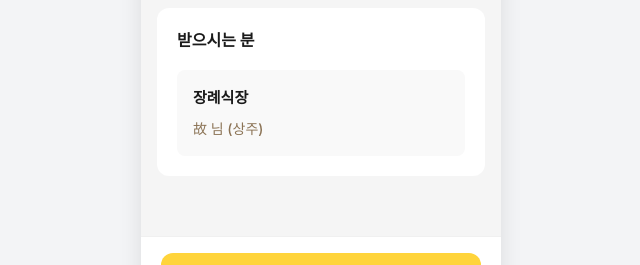
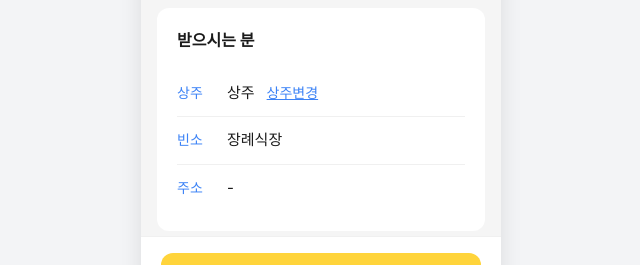
Before and after one commit to seunghun2/dodambugo, a Next.js app: page /view/1/order/1 in a window 1280 px wide. Shown: the part 475-740 px from the top of the page, without its empty margins (319-959 px from the left). Built offline with nearby package versions, Linux system fonts and the light colour scheme; no server answers; the database is empty; a web font is replaced by a local one.

Commit message:
ui: 받으시는 분 섹션 상주/빈소/주소 형식으로 변경

```diff
--- a/app/view/[id]/order/[productId]/order.css
+++ b/app/view/[id]/order/[productId]/order.css
@@ -169,6 +169,49 @@
     font-weight: 500;
 }
 
+/* 받으시는 분 새 스타일 */
+.recipient-info {
+    background: #FFFFFF;
+}
+
+.recipient-row {
+    display: flex;
+    align-items: flex-start;
+    padding: 12px 0;
+    border-bottom: 1px solid #F0F0F0;
+}
+
+.recipient-row:last-child {
+    border-bottom: none;
+}
+
+.recipient-label {
+    width: 50px;
+    flex-shrink: 0;
+    font-size: 14px;
+    color: #3B82F6;
+    font-weight: 500;
+}
+
+.recipient-value {
+    flex: 1;
+    font-size: 15px;
+    color: #1A1A1A;
+    line-height: 1.4;
+}
+
+.btn-change-recipient {
+    display: inline;
+    margin-left: 12px;
+    padding: 0;
+    background: none;
+    border: none;
+    font-size: 14px;
+    color: #3B82F6;
+    text-decoration: underline;
+    cursor: pointer;
+}
+
 /* 폼 */
 .form-group {
     margin-bottom: 16px;
--- a/app/view/[id]/order/[productId]/page.tsx
+++ b/app/view/[id]/order/[productId]/page.tsx
@@ -213,10 +213,22 @@ export default function OrderPage() {
                         {/* Step 1: 받으시는 분 */}
                         <section className="order-section">
                             <h2 className="section-title">받으시는 분</h2>
-                            <div className="delivery-info">
-                                <p className="funeral-home">{bugo?.funeral_home || '장례식장'} {bugo?.room_number || ''}</p>
-                                <p className="address">{bugo?.address || ''}</p>
-                                <p className="deceased">故 {bugo?.deceased_name}님 ({orderForm.recipientName || '상주'})</p>
+                            <div className="recipient-info">
+                                <div className="recipient-row">
+                                    <span className="recipient-label">상주</span>
+                                    <span className="recipient-value">
+                                        {orderForm.recipientName || '상주'}
+                                        <button className="btn-change-recipient" type="button">상주변경</button>
+                                    </span>
+                                </div>
+                                <div className="recipient-row">
+                                    <span className="recipient-label">빈소</span>
+                                    <span className="recipient-value">{bugo?.funeral_home || '장례식장'} {bugo?.room_number || ''}</span>
+                                </div>
+                                <div className="recipient-row">
+                                    <span className="recipient-label">주소</span>
+                                    <span className="recipient-value">{bugo?.address || '-'}</span>
+                                </div>
                             </div>
                         </section>
                     </>
```
